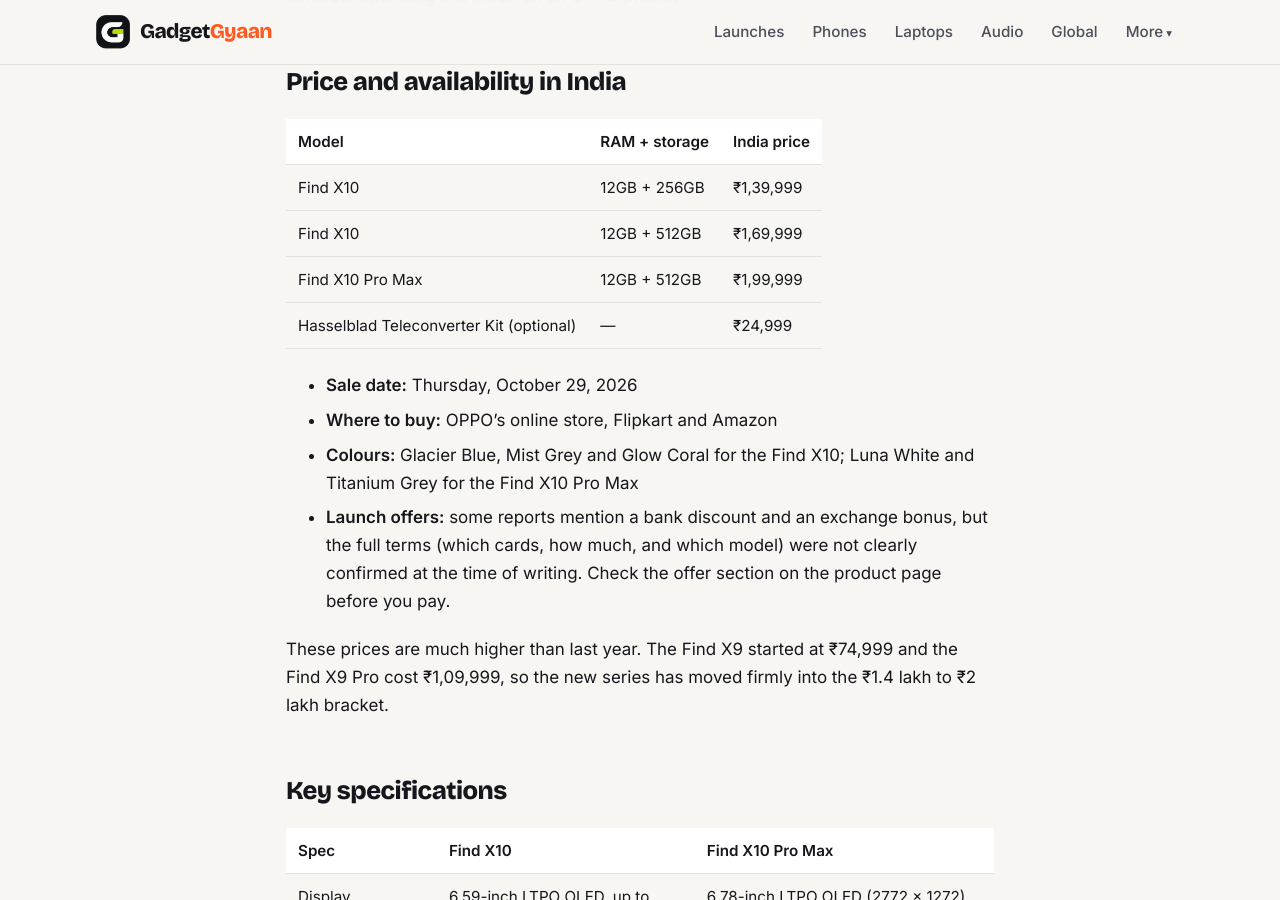
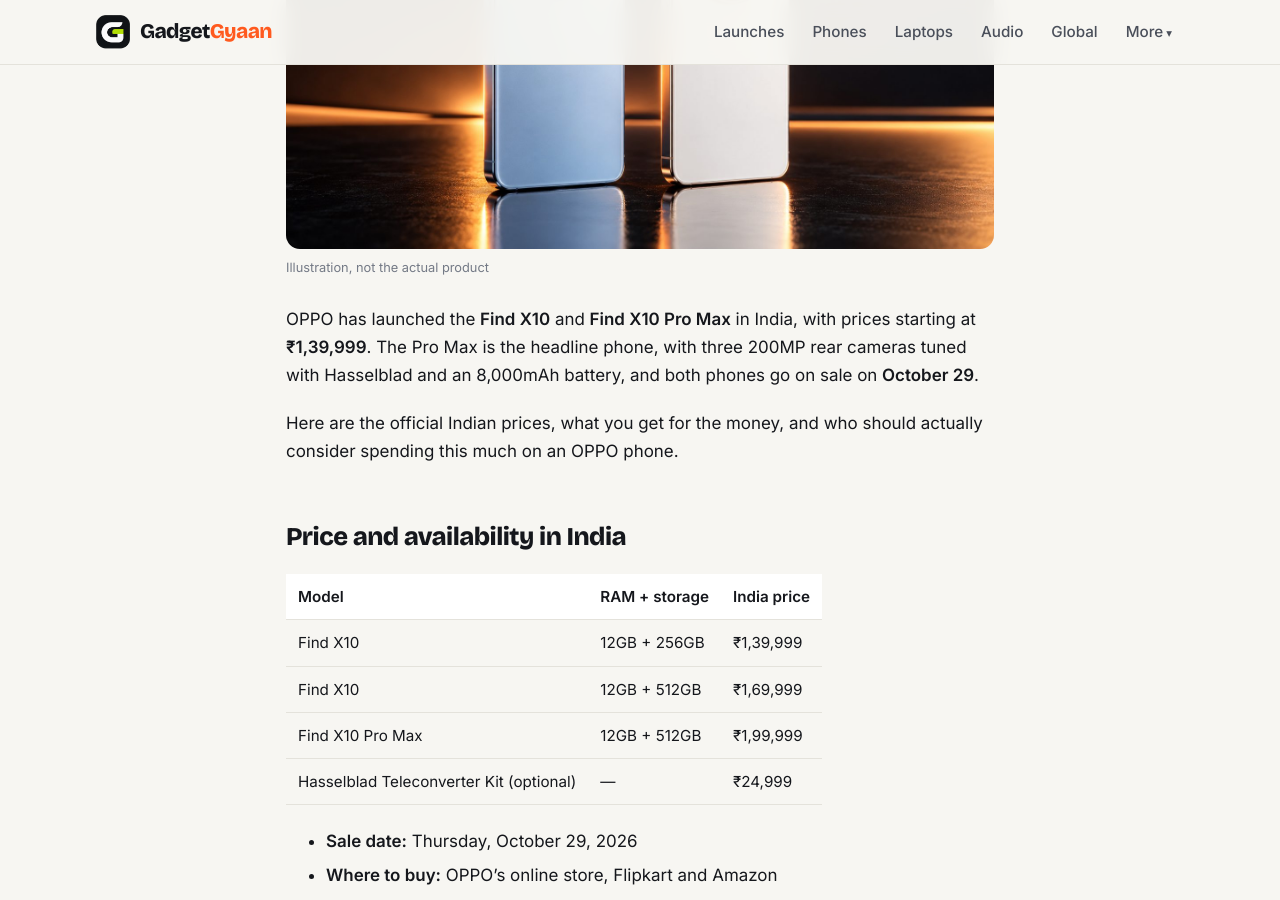
Before and after one commit to kiteksood167/kiteksood167.github.io, a Jekyll site: the page built from _posts/2026-10-22-oppo-find-x10-launched-india-price-specs-sale-date.md, in a window 1280 px wide and 900 px high, scrolled down 688 px. Built offline with Jekyll 4.4.1, drawn with Linux system fonts in a browser that asks for light colours; comment, search, counter and statistics services are not loaded; some of the changed text lies outside the part shown.

Commit message:
Add images to OPPO Find X10 launch post
Co-Authored-By: Claude Opus 5.5 <noreply@anthropic.com>
Claude-Session: https://claude.ai/code/session_019xqcqbRMqun33QWSRS29Nw

```diff
--- a/_posts/2026-10-22-oppo-find-x10-launched-india-price-specs-sale-date.md
+++ b/_posts/2026-10-22-oppo-find-x10-launched-india-price-specs-sale-date.md
@@ -3,6 +3,9 @@ title: "OPPO Find X10 and Find X10 Pro Max Launched in India: Price, Specs and S
 seo_title: "OPPO Find X10 India Price, Specs and Sale Date"
 description: "OPPO Find X10 starts at ₹1,39,999 and the Find X10 Pro Max costs ₹1,99,999 in India. Sale date, stores, key specs and the closest rivals."
 date: 2026-10-22 18:47:00 +0530
+image: /assets/images/oppo-find-x10-launched-india-price-specs-sale-date.jpg
+image_alt: "Illustration of a pale blue and a white flagship phone with large circular triple-camera modules on a dark stage"
+image_credit: "Illustration, not the actual product"
 category: Launches
 also_in: [Phones]
 tags: [oppo, find x10, find x10 pro max, smartphones, flagship phones, launch]
@@ -50,11 +53,21 @@ OPPO sells a smaller 7,150mAh battery version of the series in some markets, suc
 
 **Cameras.** The Find X10 Pro Max uses 200MP sensors for all three rear cameras: the main, the ultra-wide and the 3x zoom. Most flagships use a high-resolution sensor only for the main camera and sometimes the zoom, so this is an unusual setup. By default, photos are saved at a smaller size to keep files manageable, and you can switch to full resolution when you want more detail. The telephoto can also focus as close as 10cm, which lets it double as a macro camera.
 
+<figure class="inline-figure">
+  <img width="1200" height="675" src="/assets/images/flagship-triple-camera-closeup.jpg" alt="Close-up of a white phone's large circular camera module with three lenses and a flash" loading="lazy">
+  <figcaption>Illustration</figcaption>
+</figure>
+
 **Teleconverter kit.** The optional Hasselblad Teleconverter Kit clips onto the phone for extra optical reach. It costs ₹24,999 and goes on sale on the same day as the phones.
 
 **Battery and charging.** Both phones move up to an 8,000mAh silicon-carbon battery, compared with 7,500mAh on last year's Find X9 Pro. Charging stays at 80W wired, and there is 50W wireless charging (the wireless charger is sold separately).
 
 **Chips.** The Pro Max gets MediaTek's new 2nm Dimensity 9600 Pro, while the regular Find X10 uses the Dimensity 9600M. Both have IP66, IP68 and IP69 ratings for dust and water protection.
+
+<figure class="inline-figure">
+  <img width="1200" height="675" src="/assets/images/phone-zoom-rooftop-sunset.jpg" alt="Hands holding a pale blue phone on a rooftop at sunset, zooming in on a distant skyscraper" loading="lazy">
+  <figcaption>Illustration</figcaption>
+</figure>
 
 ## Who should consider it
 
```
Also changed, not shown: assets/images/index.yml (+15 -0 lines), assets/images/flagship-triple-camera-closeup.jpg (added), assets/images/oppo-find-x10-launched-india-price-specs-sale-date.jpg (added), assets/images/phone-zoom-rooftop-sunset.jpg (added), assets/images/thumbs/oppo-find-x10-launched-india-price-specs-sale-date.jpg (added).
